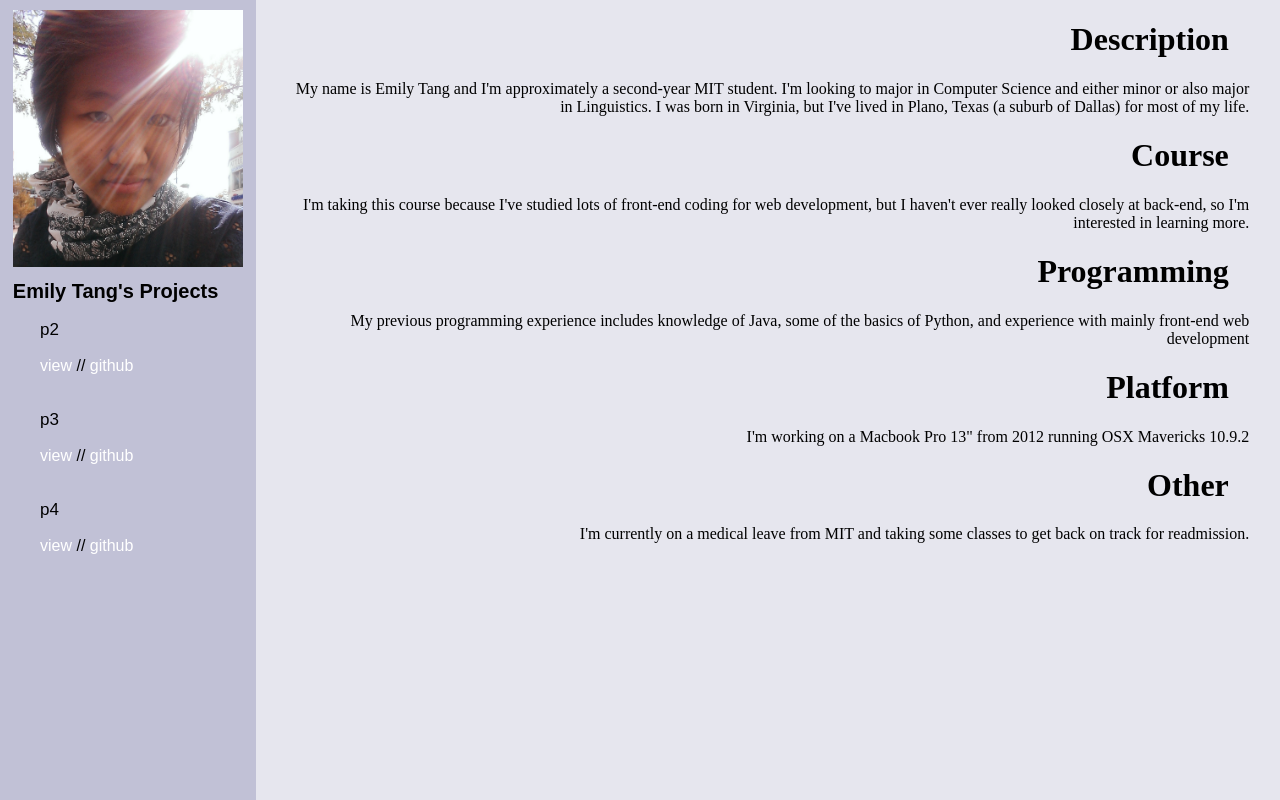
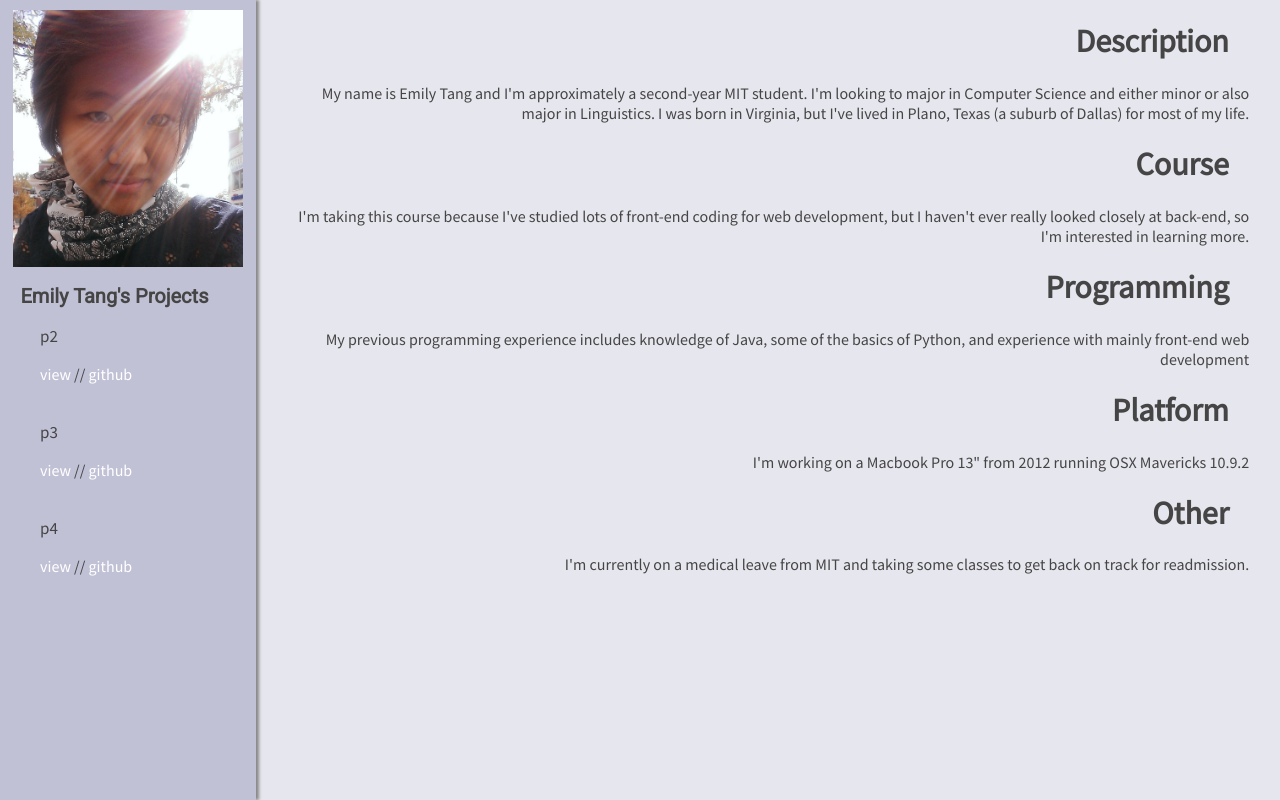
Before and after one commit to emitang/p1, a PHP site: page / in a window 1280 px wide. Run offline with PHP 8.4, Linux system fonts and the light colour scheme.

Commit message:
some changes to the css to make the website look nicer and some fixes to the index page

```diff
--- a/index.html
+++ /dev/null
@@ -1,28 +0,0 @@
-<head>
-	<link rel="stylesheet" type="text/css" href="p1.css">
-</head>
-
-<body style="margin: 0">
-	<div id="sidebar" style = "height: 100%; background: #C1C1D6">
-		<img src="selfpic.jpg" alt="picture of me" style = "max-width: 90%; margin-left: 5%; margin-top: 10px">
-		<h1 style = "margin-left: 5%; font-size: 20px">Emily Tang's Projects</h1>
-		<ul id="plist">
-			<li><p style = "font-size: 17px">p2</p><a style = "text-decoration: none; color: #FFFFFF" href = "/">view</a> // <a style = "text-decoration: none; color: #FFFFFF" href = "/">github</a></li><br>
-			<li><p style = "font-size: 17px">p3</p><a style = "text-decoration: none; color: #FFFFFF" href = "/">view</a> // <a style = "text-decoration: none; color: #FFFFFF" href = "/">github</a></li><br>
-			<li><p style = "font-size: 17px">p4</p><a style = "text-decoration: none; color: #FFFFFF" href = "/">view</a> // <a style = "text-decoration: none; color: #FFFFFF" href = "/">github</a></li><br>
-		</ul>
-	</div>
-
-	<div id="page-content" style = "float: right; max-width: 80%; text-align: right; background: #E6E6EE; height: 100%">
-		<h1 style="margin-right: 5%">Description</h1>
-		<p style="margin-right: 3%; margin-left: 3%">My name is Emily Tang and I'm approximately a second-year MIT student. I'm looking to major in Computer Science and either minor or also major in Linguistics. I was born in Virginia, but I've lived in Plano, Texas (a suburb of Dallas) for most of my life.</p>
-		<h1 style="margin-right: 5%">Course</h1>
-		<p style="margin-right: 3%; margin-left: 3%">I'm taking this course because I've studied lots of front-end coding for web development, but I haven't ever really looked closely at back-end, so I'm interested in learning more.</p>
-		<h1 style="margin-right: 5%">Programming</h1>
-		<p style="margin-right: 3%; margin-left: 3%">My previous programming experience includes knowledge of Java, some of the basics of Python, and experience with mainly front-end web development</p>
-		<h1 style="margin-right: 5%">Platform</h1>
-		<p style="margin-right: 3%; margin-left: 3%">I'm working on a Macbook Pro 13" from 2012 running OSX Mavericks 10.9.2</p>
-		<h1 style="margin-right: 5%">Other</h1>
-		<p style="margin-right: 3%; margin-left: 3%">I'm currently on a medical leave from MIT and taking some classes to get back on track for readmission.</p>
-	</div>
-</body>
--- /dev/null
+++ b/index.php
@@ -0,0 +1,35 @@
+<!DOCTYPE html>
+<html>
+<head>
+	<meta charset='utf-8'>
+	<title>Emily Tang's Portfolio</title>
+	<link rel="stylesheet" type="text/css" href="p1.css">
+	<link href='http://fonts.googleapis.com/css?family=Source+Sans+Pro' rel='stylesheet' type='text/css'>
+	<link href='http://fonts.googleapis.com/css?family=Roboto:400,400italic' rel='stylesheet' type='text/css'>
+</head>
+
+<body>
+	<div id="sidebar">
+		<img src="selfpic.jpg" alt="picture of me">
+		<h1 id="titulo">Emily Tang's Projects</h1>
+		<ul id="pbar">
+			<li><p class="plist">p2</p><a href = "/">view</a> // <a href = "/">github</a></li><br>
+			<li><p class="plist">p3</p><a href = "/">view</a> // <a href = "/">github</a></li><br>
+			<li><p class="plist">p4</p><a href = "/">view</a> // <a href = "/">github</a></li><br>
+		</ul>
+	</div>
+
+	<div id="page-content">
+		<h1 class="contenthead">Description</h1>
+		<p class="contentp">My name is Emily Tang and I'm approximately a second-year MIT student. I'm looking to major in Computer Science and either minor or also major in Linguistics. I was born in Virginia, but I've lived in Plano, Texas (a suburb of Dallas) for most of my life.</p>
+		<h1 class="contenthead">Course</h1>
+		<p class="contentp">I'm taking this course because I've studied lots of front-end coding for web development, but I haven't ever really looked closely at back-end, so I'm interested in learning more.</p>
+		<h1 class="contenthead">Programming</h1>
+		<p class="contentp">My previous programming experience includes knowledge of Java, some of the basics of Python, and experience with mainly front-end web development</p>
+		<h1 class="contenthead">Platform</h1>
+		<p class="contentp">I'm working on a Macbook Pro 13" from 2012 running OSX Mavericks 10.9.2</p>
+		<h1 class="contenthead">Other</h1>
+		<p class="contentp" id="contentbottom">I'm currently on a medical leave from MIT and taking some classes to get back on track for readmission.</p>
+	</div>
+</body>
+</html>
--- a/p1.css
+++ b/p1.css
@@ -1,27 +1,71 @@
+body {
+	margin: 0;
+	background: #E6E6EE;
+}
+
 #sidebar {
-  background: #f7d128;
+	height: 100%;
 	position: fixed;
 	width: 20%;
 	overflow-y: auto;
 	z-index: 1000;
-  transition: all 0.4s ease 0s;
 	min-width: 180px;
-  font-family:'Conv_Langdon',Sans-Serif;
+	font-family: 'Source Sans Pro', sans-serif;
+	background: #C1C1D6;
+	box-shadow: 3px 0px 3px #888888;
 }
 
-
-#plist {
-	list-style: none;
+#titulo {
+	margin-left: 8%;
+	font-size: 20px;
+	font-family: 'Roboto', sans-serif;
+	color: #454545;
 }
 
-#page-content-wrapper {
-	float:right;
-	z-index:-1;
-  width: 80%;
+.plist {
+	font-size: 17px;
+}
+
+img {
+	max-width: 90%;
+	margin-left: 5%;
+	margin-top: 10px;
+}
+
+#pbar {
+	list-style: none;
+	color: #454545;
+}
+
+a {
+	text-decoration: none;
+	color: #FFFFFF;
+}
+
+a:active {
+	color: #A6A6A6;
+}
+
+.contenthead {
+	margin-right: 5%;
+}
+
+.contentp {
+	margin-right: 3%;
+	margin-left: 3%;
+}
+
+#contentbottom {
+	margin-bottom: 5%;
+}
+
+#page-content {
+	float: right;
+	z-index: -1;
+  	max-width: 80%;
   	text-align: right;
-  padding-left: 0px;
-  position: absolute;
-  padding-right:0;
-  margin-right: 17%;
-  height: 60%;
+  	padding-right: 0;
+	height: 100%;
+	font-family: 'Source Sans Pro', sans-serif;
+	color: #454545;
 }
```
Lines whose indentation alone changed are shown as unchanged.
